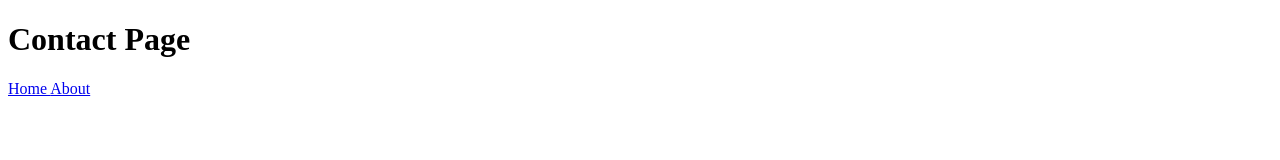
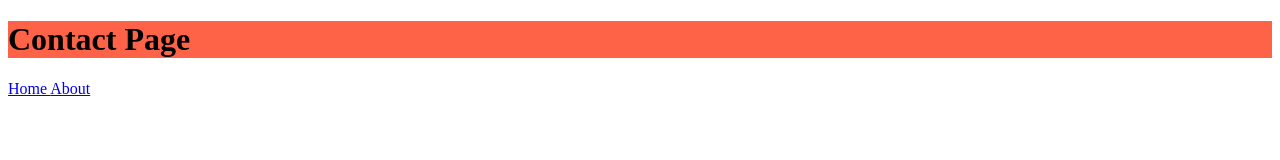
Before and after one commit to suyashsagalgile543/abra-ka-dabra, a plain HTML site: page pages/contact.html in a window 1280 px wide. Drawn offline with Linux system fonts and the light colour scheme.

Commit message:
Contact name background change

```diff
--- a/pages/contact.html
+++ b/pages/contact.html
@@ -4,9 +4,15 @@
   <meta charset="UTF-8">
   <meta name="viewport" content="width=device-width, initial-scale=1.0">
   <title>Contact Page</title>
+  <style>
+    .title-name{
+      background-color: tomato;
+    }
+  </style>
 </head>
+
 <body>
-  <h1>Contact Page</h1>
+  <h1 class="title-name">Contact Page</h1>
 
   <a href="./../index.html">
     Home
```
